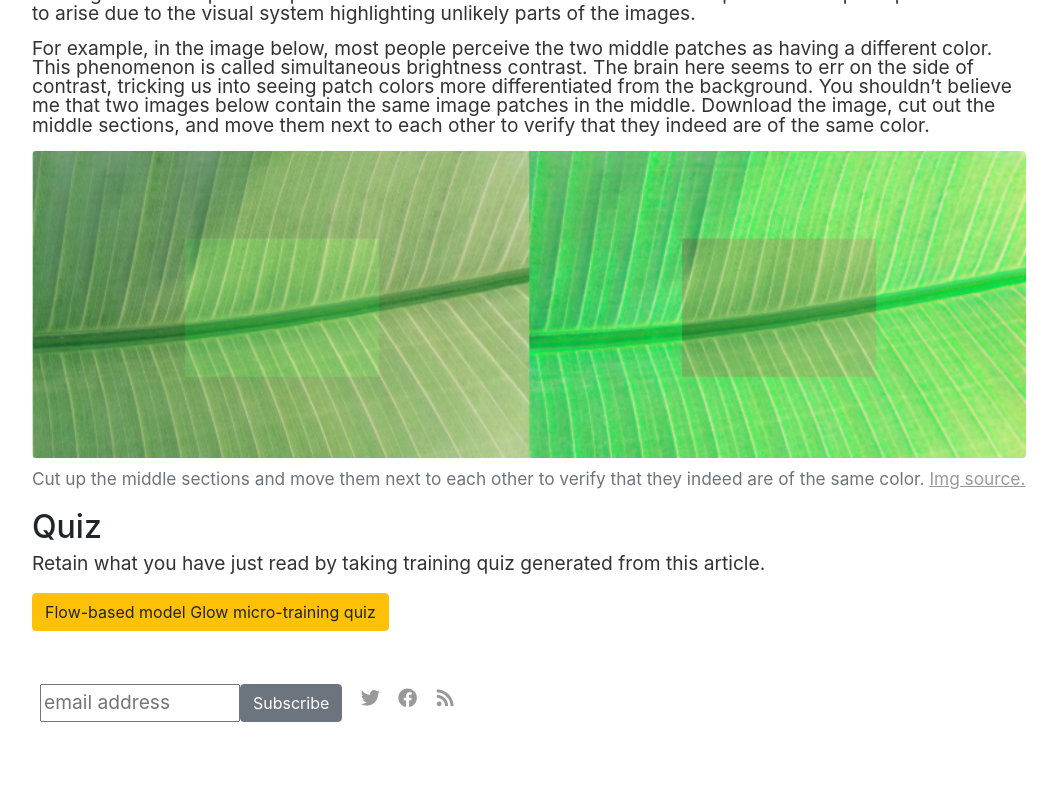
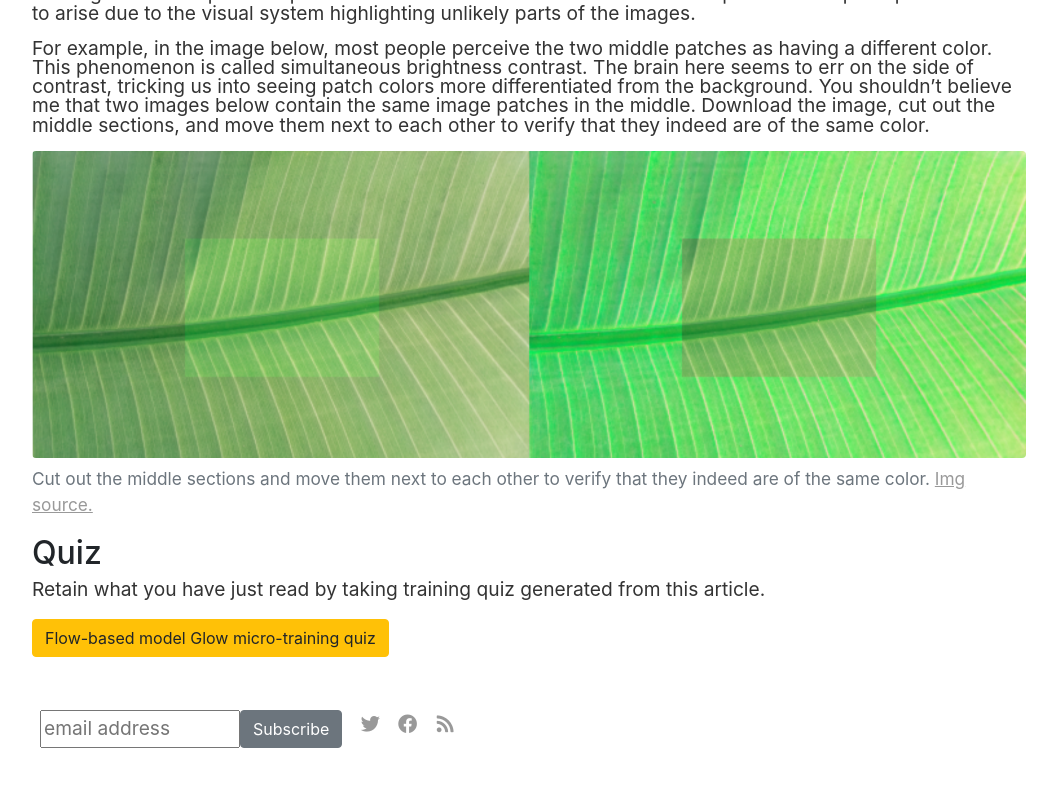
Before and after one commit to vackosar/vackosar.github.io, a Jekyll site: the page built from _posts/2020-06-19-glow-the-representations-must-flow.md, in a window 1280 px wide and 900 px high, scrolled down 3081 px. Shown: the top 787 px of the window, without its empty margins (111-1168 px from the left). Built offline with Jekyll 4.4.1, drawn with Linux system fonts in a browser that asks for light colours; nearby versions of some CDN libraries; library files that are not in the unit come from our copies; comment, search, counter and statistics services are not loaded.

Commit message:
rewrite visual illusions

```diff
--- a/_posts/2020-06-19-glow-the-representations-must-flow.md
+++ b/_posts/2020-06-19-glow-the-representations-must-flow.md
@@ -105,7 +105,7 @@ Download the image, cut out the middle sections, and move them next to each othe
         class="figure-img img-fluid rounded"
         src="https://raw.githubusercontent.com/vackosar/vackosar.github.io/master/images/glow-illusion.png"
         alt='Visual illusion from paper "A Statistical Story of Visual Illusions".'/>
-    <figcaption class="figure-caption">Cut up the middle sections and move them next to each other to verify that they indeed are of the same color. <a href="https://arxiv.org/pdf/2005.08772v1.pdf)">Img source.</a></figcaption>
+    <figcaption class="figure-caption">Cut out the middle sections and move them next to each other to verify that they indeed are of the same color. <a href="https://arxiv.org/pdf/2005.08772v1.pdf)">Img source.</a></figcaption>
 </figure>
 
 
```
